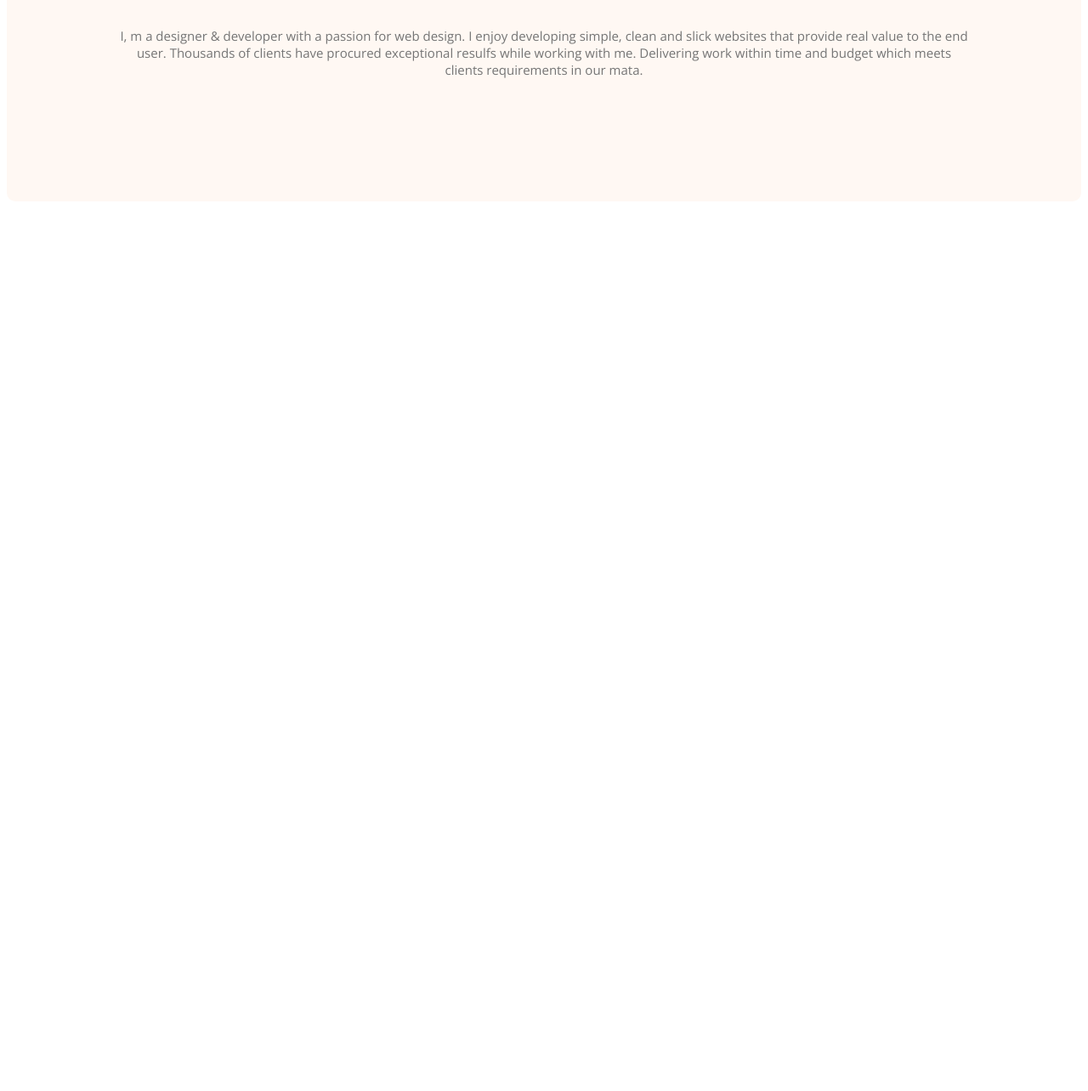
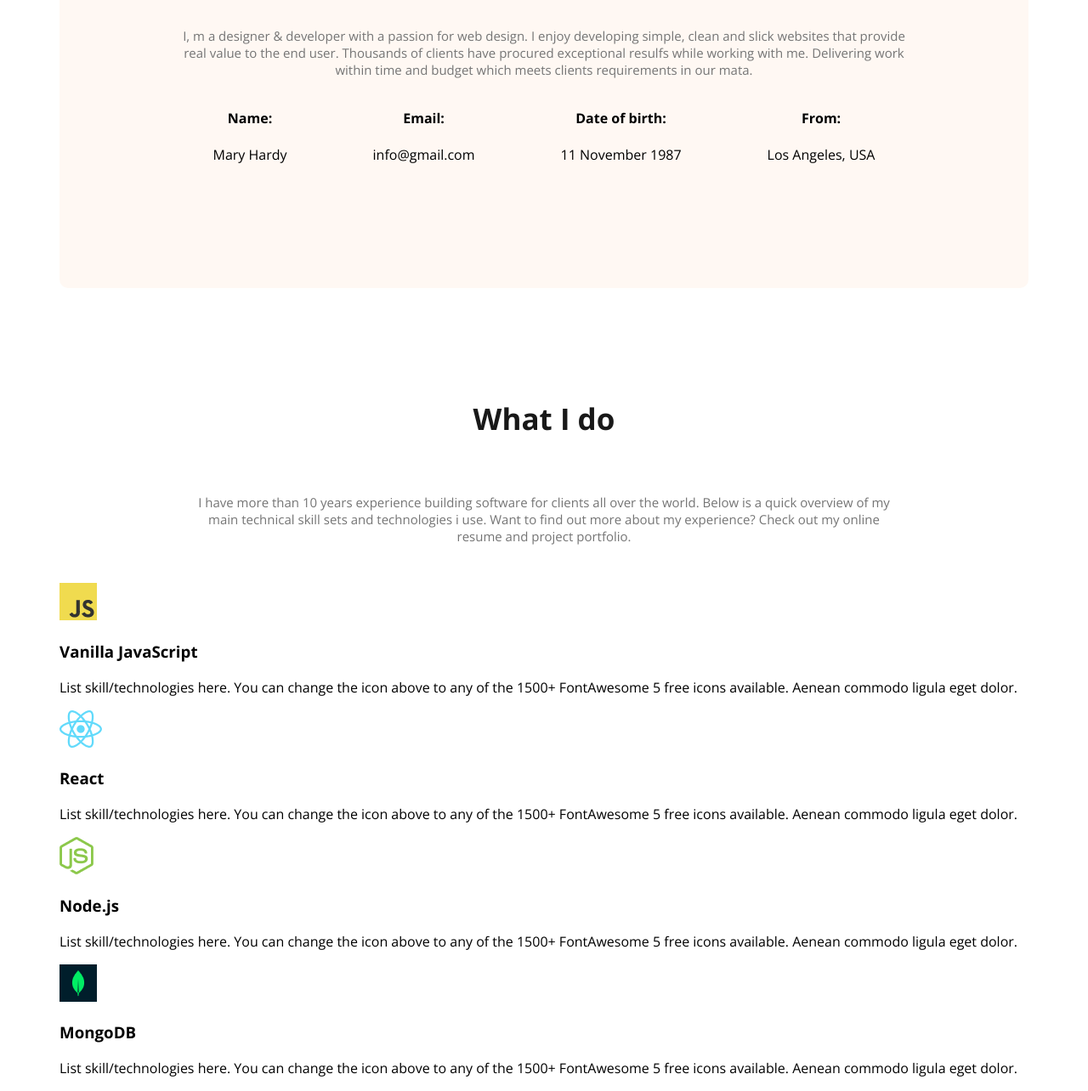
Before and after one commit to Ayman-07/webdeveloper-portfolio, a plain HTML site: page index.html in a window 1280 px wide. Shown: the part 1113-2397 px from the top of the page at 85% size. Before the commit the page ends 1480 px from the top, so only its background shows below. Drawn offline with nearby package versions, Linux system fonts and the light colour scheme.

Commit message:
what i do section added

```diff
--- a/index.html
+++ b/index.html
@@ -35,7 +35,55 @@
         <section class="about">
             <h3 class="section-title">About Me</h3>
             <p class="section-description">I, m a designer & developer with a passion for web design. I enjoy developing simple, clean and slick websites that provide real value to the end user. Thousands of clients have procured exceptional resulfs while working with me. Delivering work within time and budget which meets clients requirements in our mata.</p>
+            <div class="about-info-container">
+                <!-- .about-info*4>h4.info-title+p.info-description -->
+                 <div class="about-info">
+                    <h4 class="info-title">Name:</h4>
+                    <p class="info-description">Mary Hardy </p>
+                 </div>
+                 <div class="about-info">
+                    <h4 class="info-title">Email:</h4>
+                    <p class="info-description">info@gmail.com</p>
+                 </div>
+                 <div class="about-info">
+                    <h4 class="info-title">Date of birth:</h4>
+                    <p class="info-description">11 November 1987</p>
+                 </div>
+                 <div class="about-info">
+                    <h4 class="info-title">From:</h4>
+                    <p class="info-description">Los Angeles, USA</p>
+                 </div>
+            </div>
         </section>
+
+        <!-- what i do section start -->
+         <section>
+            <h3 class="section-title">What I do</h3>
+            <p id="what-i-do-description" class="section-description">I have more than 10 years experience building software for clients all over the world. Below is a quick overview of my main technical skill sets and technologies i use. Want to find out more about my experience? Check out my online resume and project portfolio.</p>
+            <div class="skills-container">
+                <!-- .skill*4>img+h3.skill-title+p.skill-description -->
+                 <div class="skill">
+                    <img src="images/icons/js.png" alt="">
+                    <h3 class="skill-title">Vanilla JavaScript</h3>
+                    <p class="skill-description">List skill/technologies here. You can change the icon above to any of the 1500+ FontAwesome 5 free icons available. Aenean commodo ligula eget dolor.</p>
+                 </div>
+                 <div class="skill">
+                    <img src="images/icons/react.png" alt="">
+                    <h3 class="skill-title">React</h3>
+                    <p class="skill-description">List skill/technologies here. You can change the icon above to any of the 1500+ FontAwesome 5 free icons available. Aenean commodo ligula eget dolor.</p>
+                 </div>
+                 <div class="skill">
+                    <img src="images/icons/nodejs.png" alt="">
+                    <h3 class="skill-title">Node.js</h3>
+                    <p class="skill-description">List skill/technologies here. You can change the icon above to any of the 1500+ FontAwesome 5 free icons available. Aenean commodo ligula eget dolor.</p>
+                 </div>
+                 <div class="skill">
+                    <img src="images/icons/mongo.png" alt="">
+                    <h3 class="skill-title">MongoDB</h3>
+                    <p class="skill-description">List skill/technologies here. You can change the icon above to any of the 1500+ FontAwesome 5 free icons available. Aenean commodo ligula eget dolor.</p>
+                 </div>
+            </div>
+         </section>
     </main>
 </body>
 </html>
--- a/styles/portfolio.css
+++ b/styles/portfolio.css
@@ -87,6 +87,10 @@ nav a {
 
 
 /* main section styles */
+main{
+    max-width: 1140px;
+    margin: 0 auto;
+}
 /* about me section style */
 .about{
     padding: 130px;
@@ -106,3 +110,13 @@ nav a {
     text-align: center;
     font-weight: 400;
 }
+.about-info-container{
+    display: flex;
+    justify-content: space-around;
+}
+.about-info{
+    text-align: center;
+}
+#what-i-do-description{
+    padding: 30px 150px;
+}
```
